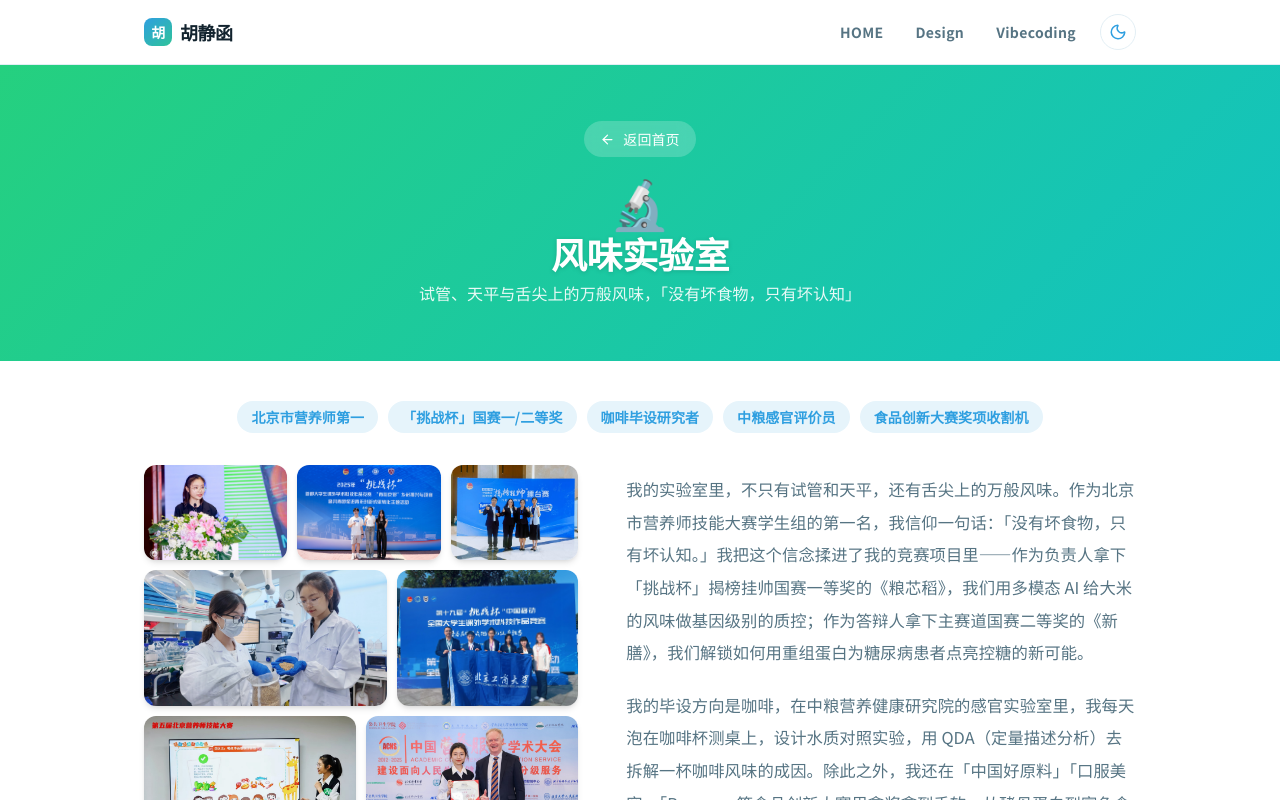
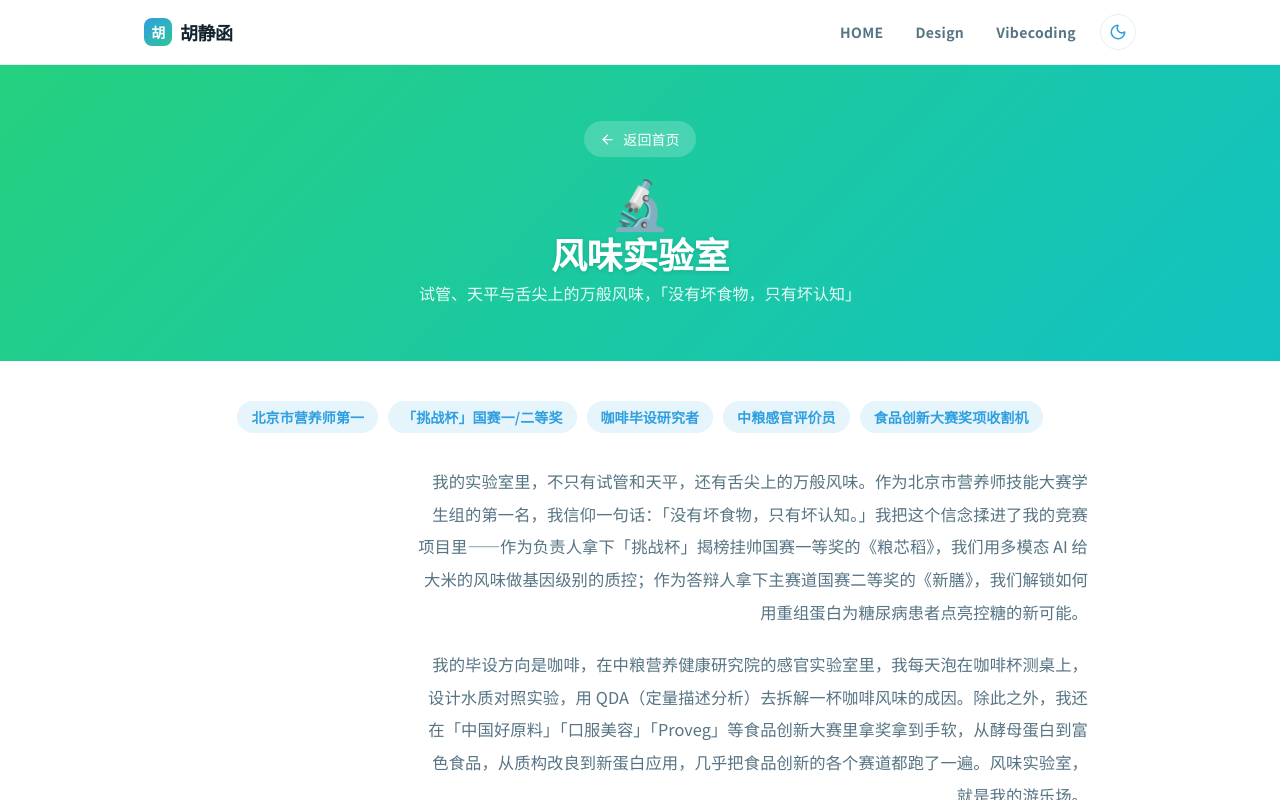
Before and after one commit to hu2976/vercel, a React (Vite) app: page /story/flavor-lab in a window 1280 px wide. Shown: the top 800 px of the page. Built offline with nearby package versions, Linux system fonts and the light colour scheme; a web font is replaced by a local one.

Commit message:
story: 维度2/3改为堆叠布局（文字左/右对齐在上+整片照片墙在下），彻底消除图文高度不匹配

```diff
--- a/src/pages/Story.jsx
+++ b/src/pages/Story.jsx
@@ -98,14 +98,15 @@ function LayoutCentered({ story }) {
   )
 }
 
-/* 布局 B/C —— 一侧文字，一侧图片墙 */
-function LayoutSide({ story, imagesLeft = false }) {
-  const text = <Paragraphs paragraphs={story.paragraphs} className="lg:pt-2" />
-  // 行高调小 → 每行更多张 → 照片墙更矮，贴近文字高度
-  const wall = <JustifiedGallery items={gallery(story)} targetHeight={118} />
+/* 布局 B/C —— 文字（左/右对齐）在上，整片照片墙在下：宽度撑满，图文永远协调 */
+function LayoutStacked({ story, align = 'left' }) {
   return (
-    <div className="grid items-start gap-8 lg:grid-cols-[0.92fr_1.08fr] lg:gap-12">
-      {imagesLeft ? <>{wall}{text}</> : <>{text}{wall}</>}
+    <div className="mx-auto max-w-4xl">
+      <Paragraphs
+        paragraphs={story.paragraphs}
+        className={`mb-10 max-w-2xl ${align === 'right' ? 'ml-auto text-right' : ''}`}
+      />
+      <JustifiedGallery items={gallery(story)} targetHeight={200} />
     </div>
   )
 }
@@ -126,8 +127,8 @@ function LayoutTopBottom({ story }) {
 function StoryBody({ story }) {
   switch (story.slug) {
     case 'spotlight': return <LayoutCentered story={story} />
-    case 'partner': return <LayoutSide story={story} imagesLeft={false} />
-    case 'flavor-lab': return <LayoutSide story={story} imagesLeft={true} />
+    case 'partner': return <LayoutStacked story={story} align="left" />
+    case 'flavor-lab': return <LayoutStacked story={story} align="right" />
     case 'intern': return <LayoutTopBottom story={story} />
     default: return <Paragraphs paragraphs={story.paragraphs} className="mx-auto max-w-2xl" />
   }
```
